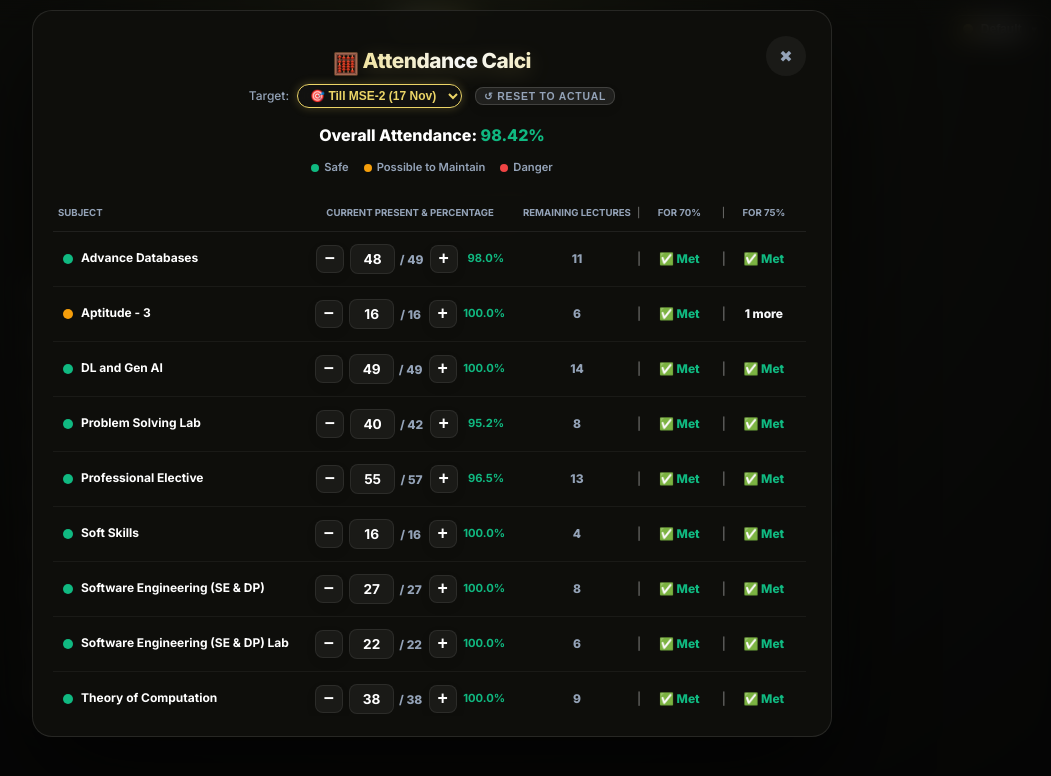
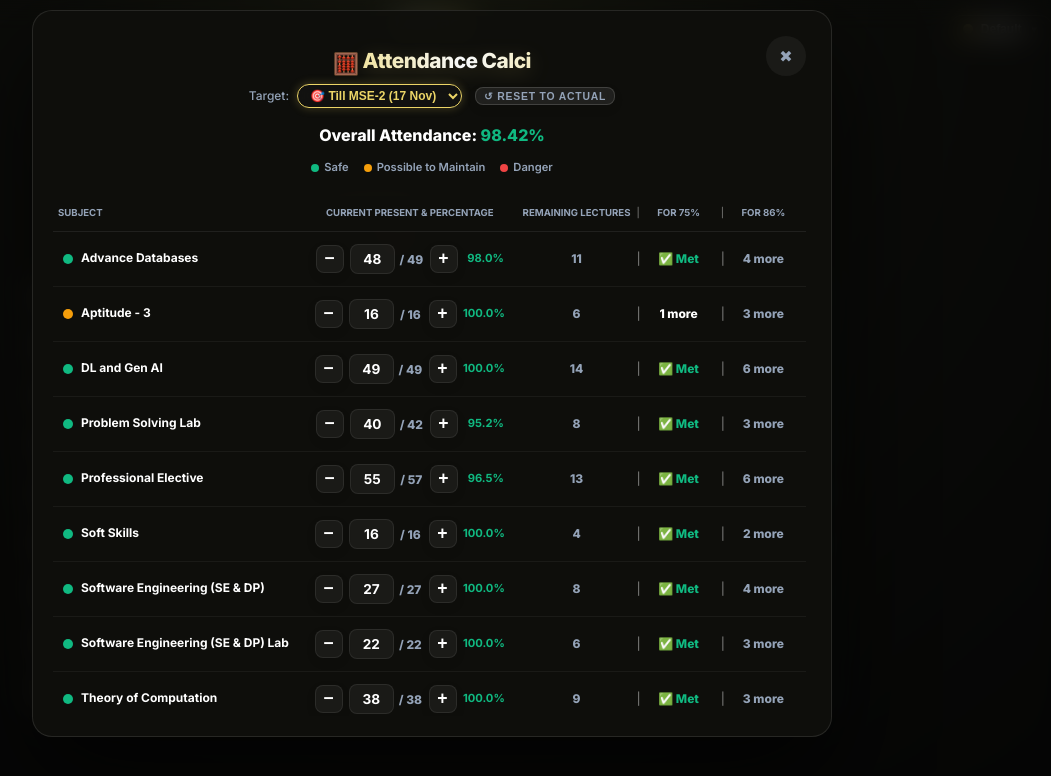
Before and after one commit to 3107Alok/LecTrack, a plain HTML site: page index.html in a window 1280 px wide. Both pictures are taken after a click on the button "ATTENDANCE CALCI". Shown: the whole page, without its empty margins (208-1259 px from the left). Drawn offline with Linux system fonts and the light colour scheme.

Commit message:
Replace 70% target with 86% target across dashboard and attendance calci

```diff
--- a/attendance.js
+++ b/attendance.js
@@ -154,7 +154,7 @@ function renderDashboard() {
 
   let targetNode = document.querySelector('input[name="targetPct"]:checked');
   let targetVal = targetNode ? targetNode.value : "75";
-  let multiplier = targetVal === "70" ? 0.70 : 0.75;
+  let multiplier = targetVal === "86" ? 0.86 : 0.75;
 
   const sortedSubjects = Object.keys(subjects).sort((a, b) => subjects[a].localeCompare(subjects[b]));
   const todayElapsed = (typeof getTodayElapsedClasses === 'function') ? getTodayElapsedClasses() : {};
--- a/calci.js
+++ b/calci.js
@@ -69,8 +69,8 @@ function openAttendanceCalci() {
         <span id="pct-${code}" style="font-size: 0.7rem; color: #10b981; min-width: 40px; text-align: right; font-weight: 700;"></span>
       </td>
       <td class="calci-res" style="color: var(--text-dim);">${remainFuture[code] || 0}</td>
-      <td id="res70-${code}" class="calci-res">--</td>
-      <td id="res75-${code}" class="calci-res target-75">--</td>
+      <td id="res75-${code}" class="calci-res">--</td>
+      <td id="res86-${code}" class="calci-res target-86">--</td>
     `;
     tbody.appendChild(tr);
 
@@ -100,7 +100,7 @@ function updateCalciRow(code, presentVal, finalTotal, occurred) {
   calciState[code] = present;
   localStorage.setItem('lectrack_calci', JSON.stringify(calciState));
 
-  const targets = [70, 75];
+  const targets = [75, 86];
 
   targets.forEach(t => {
     const threshold = t / 100;
@@ -116,13 +116,13 @@ function updateCalciRow(code, presentVal, finalTotal, occurred) {
       el.className = "calci-res met";
     } else {
       el.textContent = `${diff} more`;
-      el.className = t === 70 ? "calci-res needed" : "calci-res target-75";
+      el.className = t === 75 ? "calci-res needed" : "calci-res target-86";
     }
   });
 
   // Update Health Indicator
   const phase = getPhaseInfo();
-  let mandatoryTarget = phase.type === 'mse1' ? 0.70 : 0.75;
+  let mandatoryTarget = 0.75;
   let requiredForMandatory = Math.ceil(mandatoryTarget * finalTotal);
 
   let futureLeft = finalTotal - occurred;
--- a/index.html
+++ b/index.html
@@ -44,12 +44,12 @@
 
   <div class="target-toggle">
     <label>
-      <input type="radio" name="targetPct" value="70" onchange="renderDashboard()"
-        style="accent-color: var(--accent-teal);"> 70% Target
+      <input type="radio" name="targetPct" value="75" checked onchange="renderDashboard()"
+        style="accent-color: var(--accent-teal);"> 75% Target
     </label>
     <label>
-      <input type="radio" name="targetPct" value="75" checked onchange="renderDashboard()"
-        style="accent-color: var(--accent-teal);"> 75% Target
+      <input type="radio" name="targetPct" value="86" onchange="renderDashboard()"
+        style="accent-color: var(--accent-teal);"> 86% Target
     </label>
   </div>
 
@@ -146,8 +146,8 @@
               <th style="text-align: left;">Subject</th>
               <th>Current Present & Percentage</th>
               <th>Remaining Lectures</th>
-              <th>For 70%</th>
               <th>For 75%</th>
+              <th>For 86%</th>
             </tr>
           </thead>
           <tbody id="calciBody">
@@ -171,9 +171,11 @@
     initTheme();
 
     const savedTarget = localStorage.getItem('lectrack_targetPct');
-    if (savedTarget) {
+    if (savedTarget && (savedTarget === '75' || savedTarget === '86')) {
       const radio = document.querySelector(`input[name="targetPct"][value="${savedTarget}"]`);
       if (radio) radio.checked = true;
+    } else {
+      localStorage.setItem('lectrack_targetPct', '75');
     }
 
     renderDashboard();
--- a/sw.js
+++ b/sw.js
@@ -1,4 +1,4 @@
-const CACHE_NAME = "lectrack-v11";
+const CACHE_NAME = "lectrack-v12";
 const ASSETS = [
   "./",
   "./index.html",
```
